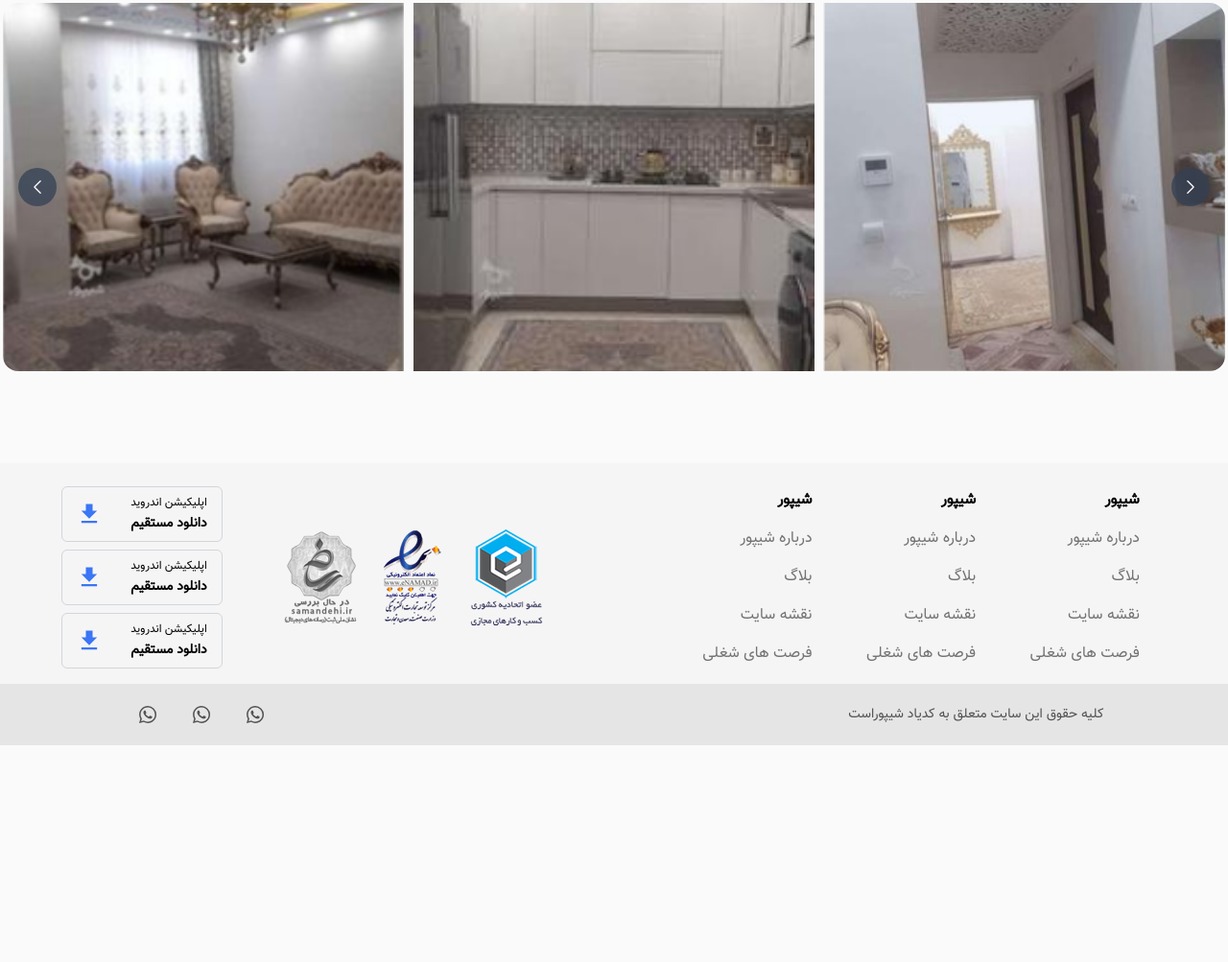
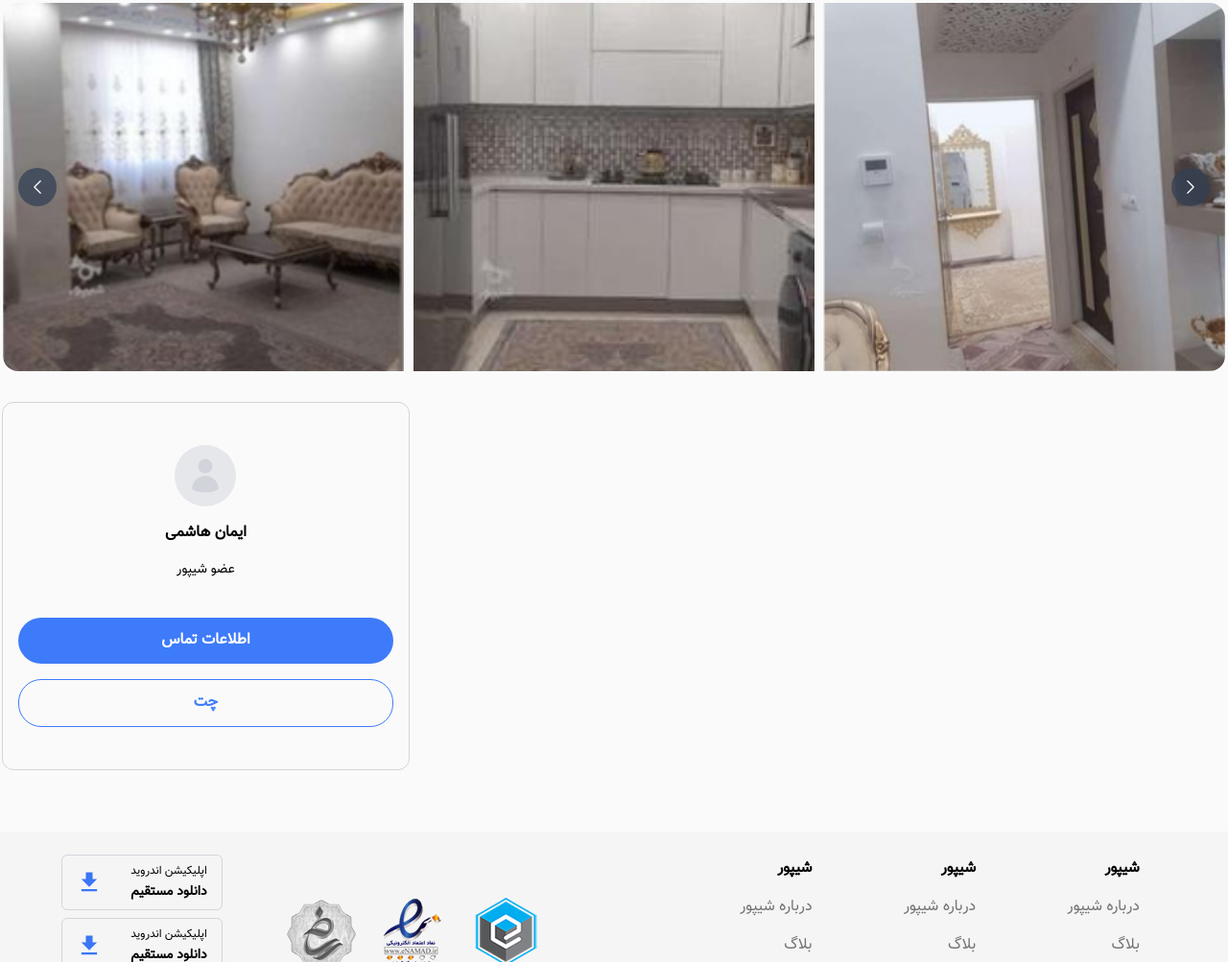
Before and after one commit to imanhashemiDEV/sheypoor, a website: page public/advertise_details.html in a window 1280 px wide. Shown: the part 242-1245 px from the top of the page at 96% size. Before the commit the page ends 1019 px from the top, so only its background shows below. Drawn offline with Linux system fonts and the light colour scheme.

Commit message:
advertise-details

```diff
--- a/public/advertise_details.html
+++ b/public/advertise_details.html
@@ -145,6 +145,36 @@
           </div>
         </div>
 
+        <div class="flex">
+            <div class="w-full lg:w-2/3 h-96">
+
+            </div>
+            <div class="flex-col items-center justify-center hidden w-1/3 p-4 border border-gray-300 gap-y-10 lg:flex rounded-xl">
+
+              <div class="flex flex-col items-center justify-center gap-y-4">
+                 <div class="flex items-center justify-center w-16 h-16 bg-gray-200 rounded-full">
+                  <svg xmlns="http://www.w3.org/2000/svg" viewBox="0 0 24 24" fill="currentColor" class="w-10 h-10 text-gray-300">
+                    <path fill-rule="evenodd" d="M7.5 6a4.5 4.5 0 1 1 9 0 4.5 4.5 0 0 1-9 0ZM3.751 20.105a8.25 8.25 0 0 1 16.498 0 .75.75 0 0 1-.437.695A18.683 18.683 0 0 1 12 22.5c-2.786 0-5.433-.608-7.812-1.7a.75.75 0 0 1-.437-.695Z" clip-rule="evenodd" />
+                  </svg>
+                 </div>
+                 <h2 class="text-base font-semibold">ایمان هاشمی</h2>
+                 <p class="text-sm ">عضو شیپور</p>
+              </div>
+
+              <div class="flex flex-col items-center justify-center w-full gap-y-4">
+                <div class="flex items-center justify-center w-full py-3 font-semibold text-white bg-color-main rounded-3xl">
+                  اطلاعات تماس
+                 </div>
+
+                <div class="flex items-center justify-center w-full py-3 font-semibold border text-color-main border-color-main rounded-3xl">
+                    چت
+                </div>
+              </div>
+
+
+            </div>
+        </div>
+
     </div>
 
 
```
Also changed, not shown: public/css/tailwind.css.
